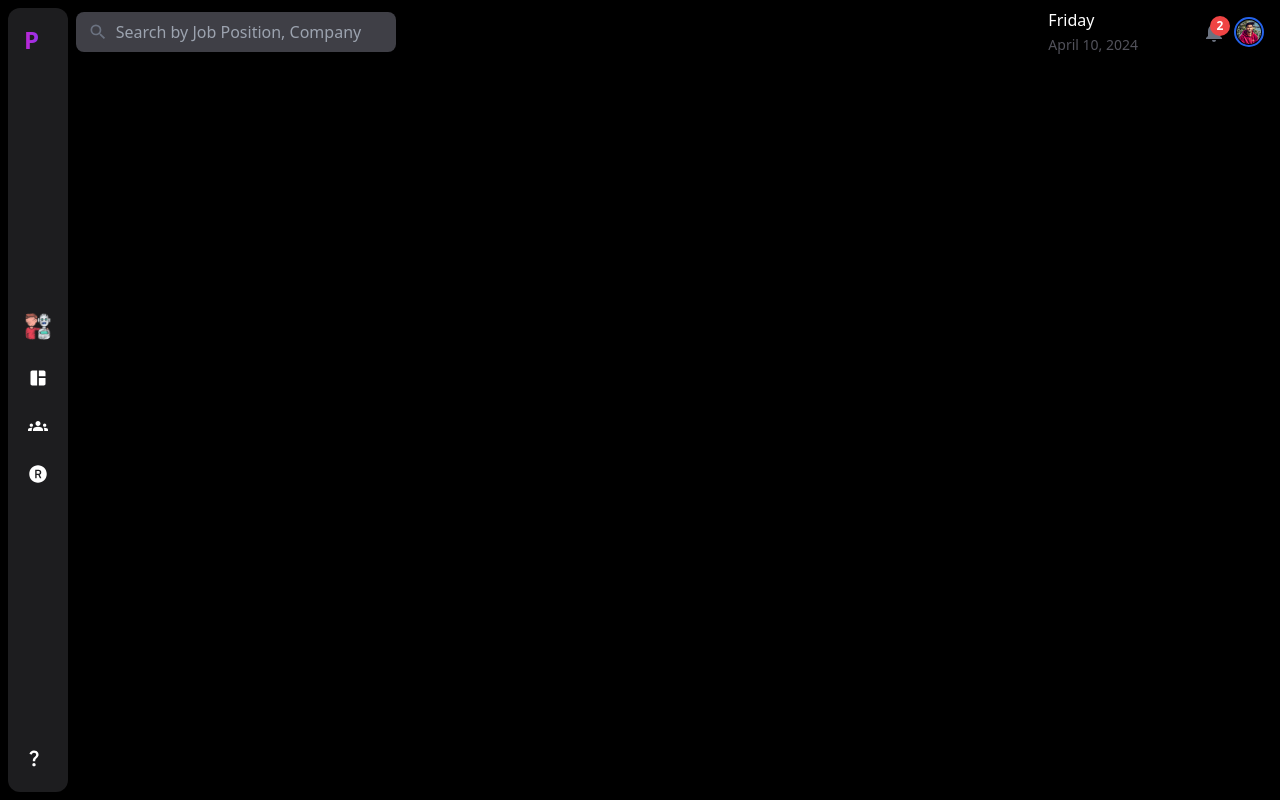
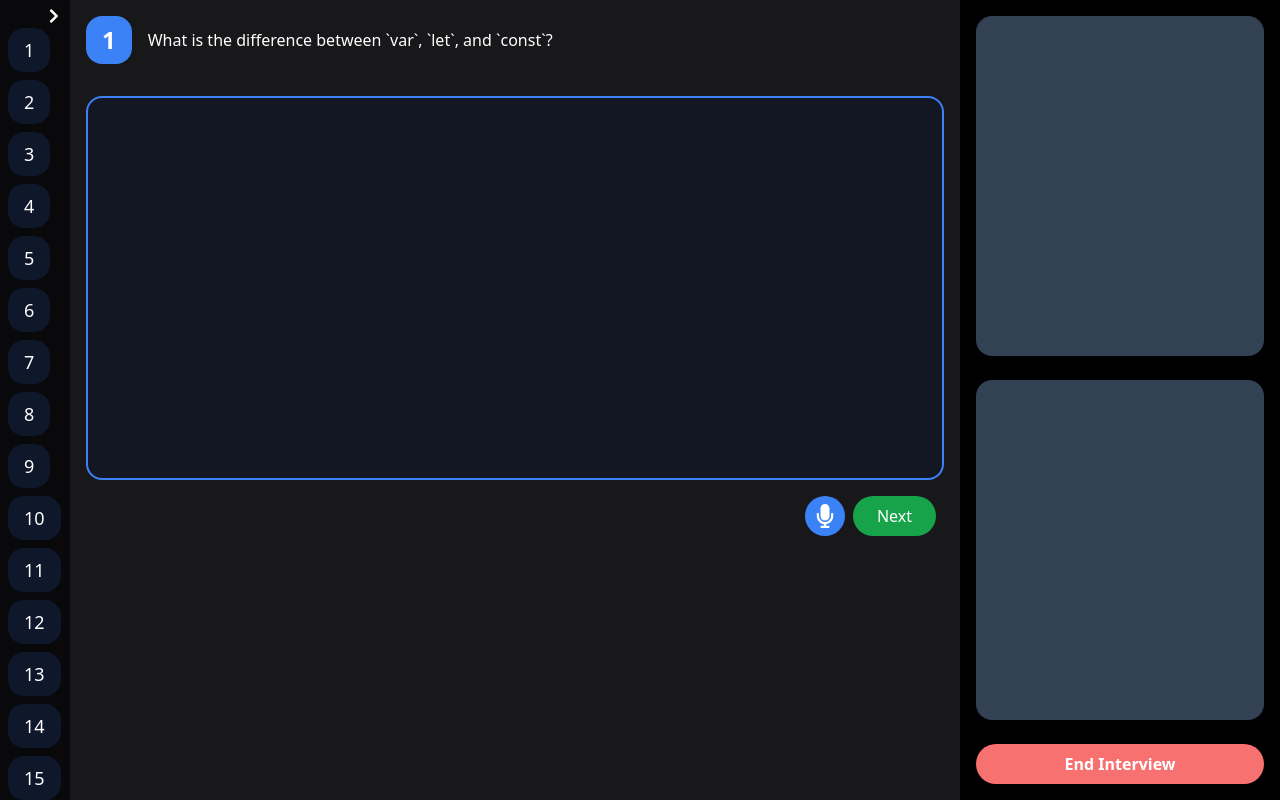
Before and after one commit to Chandradeep-Pra/interview-helper-UI, a React (Create React App) app: page /mock-interview in a window 1280 px wide. Built offline with nearby package versions, Linux system fonts and the light colour scheme.

Commit message:
Implement AI interview UI

```diff
--- a/src/App.js
+++ b/src/App.js
@@ -6,31 +6,41 @@ import useResponsive from "./hooks/useResponsive";
 import AItool from "./components/dashboard/AItool";
 import Sidebar from "./components/dashboard/Sidebar";
 import Topbar from "./components/dashboard/Topbar";
+import Interviewstar from './components/Interviewstar'; // Ensure this path is correct
 
 const MainContent = React.memo(({ breakpoint, sidebarToggle, setSidebarToggle }) => {
   const location = useLocation();
-  const showSidebarAndTopbar = location.pathname !== '/';
+  const isMockInterviewRoute = location.pathname === '/mock-interview';
 
   return (
-    <div className="flex flex-row w-full bg-black px-2 py-2 h-[100vh]">
-      {showSidebarAndTopbar && (
-        <Sidebar
-          toggle={sidebarToggle}
-          setToggle={setSidebarToggle}
-        />
-      )}
+    <div className="flex flex-row w-full bg-black  h-[100vh]">
+      {/* Show Sidebar and Topbar only if not on the mock interview route */}
+      {!isMockInterviewRoute && (
+        <>
+          <Sidebar toggle={sidebarToggle} setToggle={setSidebarToggle} />
           <div className="flex flex-col w-full px-2">
-        {showSidebarAndTopbar && <Topbar />}
+            <Topbar />
             <div className='h-[100vh] w-[100%]'>
               {breakpoint !== 0 && (
                 <Routes>
                   <Route path="/" element={<Landing />} />
                   <Route path="/aitool" element={<AItool />} />
                   <Route path="/dashboard" element={<Dashboard />} />
+                  <Route path="/mock-interview" element={<Interviewstar />} />
                 </Routes>
               )}
             </div>
           </div>
+        </>
+      )}
+      {/* If it's the mock interview route, just render the Interviewstar component */}
+      {isMockInterviewRoute && (
+        <div className='h-full w-full'>
+          <Routes>
+            <Route path="/mock-interview" element={<Interviewstar />} />
+          </Routes>
+        </div>
+      )}
     </div>
   );
 });
--- a/src/components/Cardtest.jsx
+++ b/src/components/Cardtest.jsx
@@ -70,7 +70,7 @@ const Cardtest = () => {
   ];
 
   return (
-    <div className='flex flex-wrap gap-4 '>
+    <div className='flex flex-wrap gap-4  '>
       {mockTest.map((item, index) => (
         <div
           key={index}
--- /dev/null
+++ b/src/components/Interviewstar.jsx
@@ -0,0 +1,150 @@
+import React, { useState, useEffect, useRef } from 'react';
+import { FaMicrophone, FaChevronRight, FaChevronLeft } from "react-icons/fa";
+import { gsap } from "gsap";
+import { useNavigate } from 'react-router-dom';
+
+const interviewQuestions = [
+    { Question: "What is the difference between `var`, `let`, and `const`?" },
+    { Question: "Explain hoisting in JavaScript." },
+    { Question: "What is a closure, and how is it used?" },
+    { Question: "What is the difference between `==` and `===`?" },
+    { Question: "Can you explain how the `this` keyword works?" },
+    { Question: "What is event delegation?" },
+    { Question: "What are promises and how do they work?" },
+    { Question: "What is the purpose of `async` and `await`?" },
+    { Question: "Explain the concept of prototypal inheritance." },
+    { Question: "What are arrow functions, and how do they differ from regular functions?" },
+    { Question: "What is the event loop in JavaScript?" },
+    { Question: "How do you handle errors in JavaScript?" },
+    { Question: "What is the purpose of the `bind`, `call`, and `apply` methods?" },
+    { Question: "What is the spread operator and how is it used?" },
+    { Question: "Can you explain the difference between synchronous and asynchronous programming?" },
+    { Question: "What is a higher-order function?" },
+    { Question: "What are the new features introduced in ES6?" },
+    { Question: "What is the purpose of the `new` keyword?" },
+    { Question: "How can you create an object in JavaScript?" },
+    { Question: "What is the difference between an object and an array?" }
+];
+
+const Sidebar = ({ questions, expand, onQuestionClick, toggleExpand }) => {
+    const sidebarRef = useRef(null);
+
+    useEffect(() => {
+        gsap.to(sidebarRef.current, { width: expand ? "300px" : "70px", duration: 0.3 });
+    }, [expand]);
+
+    return (
+        <div ref={sidebarRef} className='flex-none overflow-y-auto bg-zinc-950 py-2 scrollbar-hidden'>
+            <div className='px-2 justify-end flex' onClick={toggleExpand}>
+                {expand ? <FaChevronLeft /> : <FaChevronRight />}
+            </div>
+            {questions.map((item, index) => (
+                <div
+                    className='text-white flex gap-2 justify-start items-center w-full hover:bg-zinc-900 px-2 py-1 cursor-pointer'
+                    key={index}
+                    onClick={() => onQuestionClick(index)}
+                >
+                    <h1 className='text-lg bg-slate-900 px-4 py-2 rounded-2xl'>{index + 1}</h1>
+                    {expand && <h1 className='text-sm'>{item.Question}</h1>}
+                </div>
+            ))}
+        </div>
+    );
+};
+
+const QuestionDisplay = ({ question, index, onNext, onSubmit }) => (
+    <div className={`flex transition-all duration-300 flex-grow bg-zinc-900 py-4 px-4 flex-col`}>
+        <div className='flex gap-2 items-center'>
+            <h1 className='font-bold text-2xl bg-blue-500 px-4 py-2 rounded-2xl'>{index + 1}</h1>
+            <h1 className='ml-2'>{question.Question}</h1>
+        </div>
+        <div className='bg-red-200 w-full mt-8 h-1/2 rounded-2xl bg-slate-900/[0.6] border-2 border-blue-500'></div>
+        <div className='w-full flex justify-end gap-2 mt-4 px-2'>
+            <button className='bg-blue-500 p-2 rounded-full'><FaMicrophone size={24} /></button>
+            {index < interviewQuestions.length - 1 ? (
+                <button className='bg-green-600 px-6 rounded-full' onClick={onNext}>
+                    Next
+                </button>
+            ) : (
+                <button className='bg-purple-400 hover:bg-purple-700 font-bold px-6 rounded-full' onClick={onSubmit}>
+                    Submit
+                </button>
+            )}
+        </div>
+    </div>
+);
+
+const ControlPanel = ({ onEndInterview, showConfirmation, setShowConfirmation, onConfirm }) => {
+    const buttonsRef = useRef(null);
+
+    useEffect(() => {
+        if (showConfirmation) {
+            gsap.fromTo(buttonsRef.current, { opacity: 0 }, { opacity: 1, duration: 0.6 });
+        }
+    }, [showConfirmation]);
+
+    return (
+        <div className='flex-none w-1/4 h-full flex flex-col p-4 gap-6'>
+            <div className='h-1/2 bg-slate-700 rounded-2xl'></div>
+            <div className='h-1/2 bg-slate-700 rounded-2xl'></div>
+            {showConfirmation ? (
+                <div ref={buttonsRef} className='flex gap-4 w-full'>
+                    <button className='bg-red-600 px-4 py-2 rounded-full' onClick={onConfirm}>
+                        Yes
+                    </button>
+                    <button className='bg-green-400 hover:bg-green-600 px-4 py-2 rounded-full w-full' onClick={() => setShowConfirmation(false)}>
+                        No
+                    </button>
+                </div>
+            ) : (
+                <button className='bg-red-400 hover:bg-red-600 py-2 rounded-full font-semibold cursor-pointer' onClick={onEndInterview}>
+                    End Interview
+                </button>
+            )}
+        </div>
+    );
+};
+
+const InterviewStar = () => {
+    const [expand, setExpand] = useState(false);
+    const [selectedQuestionIndex, setSelectedQuestionIndex] = useState(0);
+    const [showConfirmation, setShowConfirmation] = useState(false);
+    const navigate = useNavigate();
+
+    const toggleExpand = () => setExpand(prev => !prev);
+    const handleQuestionClick = index => setSelectedQuestionIndex(index);
+    const handleNextClick = () => {
+        if (selectedQuestionIndex < interviewQuestions.length - 1) {
+            setSelectedQuestionIndex(prev => prev + 1);
+        }
+    };
+    const handleSubmit = () => navigate('/dashboard');
+
+    const handleEndInterview = () => {
+        setShowConfirmation(true);
+    };
+
+    const handleConfirmYes = () => {
+        navigate('/dashboard');
+    };
+
+    return (
+        <div className='text-white h-full flex w-full'>
+            <Sidebar questions={interviewQuestions} expand={expand} onQuestionClick={handleQuestionClick} toggleExpand={toggleExpand} />
+            <QuestionDisplay
+                question={interviewQuestions[selectedQuestionIndex]}
+                index={selectedQuestionIndex}
+                onNext={handleNextClick}
+                onSubmit={handleSubmit}
+            />
+            <ControlPanel
+                onEndInterview={handleEndInterview}
+                showConfirmation={showConfirmation}
+                setShowConfirmation={setShowConfirmation}
+                onConfirm={handleConfirmYes}
+            />
+        </div>
+    );
+}
+
+export default InterviewStar;
--- a/src/components/dashboard/Dashboard.jsx
+++ b/src/components/dashboard/Dashboard.jsx
@@ -10,6 +10,7 @@ const Dashboard = () => {
         </div>
 
         <div className='bg-zinc-800 max-h-[calc(100vh-120px)] rounded-lg py-2 px-2 flex-1 overflow-y-auto'>
+            {/* Make Grid from Tailwind  */}
             <Cardtest />
         </div>
     </div>
--- a/src/index.css
+++ b/src/index.css
@@ -5,3 +5,11 @@
 .text-gradient{
     @apply bg-gradient-to-r from-fuchsia-600 to-purple-600
 }
+
+.scrollbar-hidden {
+    scrollbar-width: none; /* For Firefox */
+}
+
+.scrollbar-hidden::-webkit-scrollbar {
+    display: none; /* For Chrome, Safari, and Opera */
+}
```
Also changed, not shown: src/components/dashboard/AItool.jsx (+69 -51 lines). Lines whose indentation alone changed are shown as unchanged.
